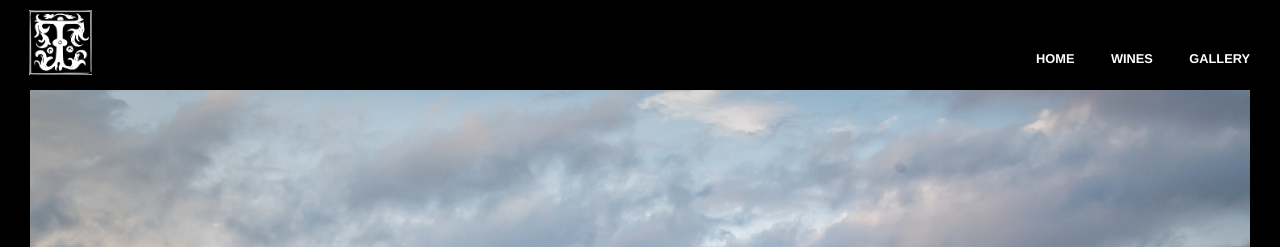
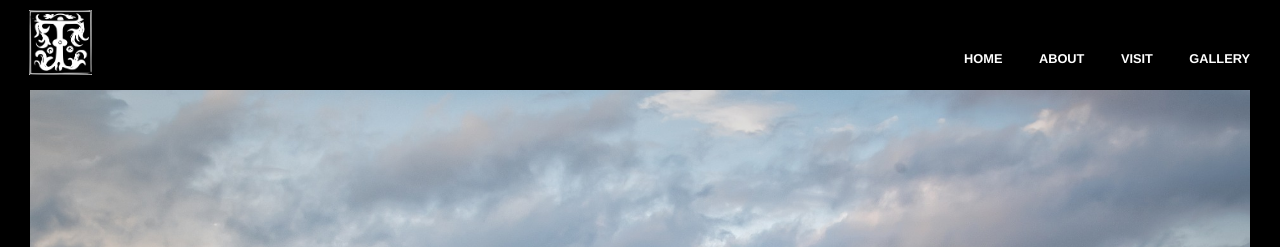
Before and after one commit to AnjanaLP/vineyard-website, a Jekyll site: the page built from index.html, in a window 1280 px wide and 900 px high. Shown: the top 247 px of the window. Built offline with Jekyll 4.4.1, drawn with Linux system fonts in a browser that asks for light colours.

Commit message:
add about and visit nav links with scrolling to section

```diff
--- a/_includes/nav_links.html
+++ b/_includes/nav_links.html
@@ -1,3 +1,4 @@
 <li><a href="/">Home</a></li>
-<li><a href="#">Wines</a></li>
-<li><a href="#">Gallery</a></li>
+<li><a href="#about">About</a></li>
+<li><a href="#visit">Visit</a></li>
+<li><a href="/gallery">Gallery</a></li>
--- a/css/main.css
+++ b/css/main.css
@@ -51,7 +51,10 @@ a img {
 html {
   box-shadow: 0 0 0 30px black inset;
   padding: 0 30px;
+  scroll-behavior: smooth;
+  scroll-padding-top: 10vh;
 }
+
 body {
   display: flex;
   flex-direction: column;
@@ -182,7 +185,7 @@ h2 ~ p {
 .about-section {
   background-color: rgba(119, 136, 153, 0.3);
   color: #6c757d;
-  padding: 7vh 30px;
+  padding: 4rem 30px;
 }
 .about-title {
   font-size: 2em;
@@ -203,25 +206,27 @@ h2 ~ p {
 }
 .visit-wrapper {
   overflow: hidden;
+  padding-bottom: 4rem;
 }
 .visit-copy {
   font-size: 0.85em;
 }
 .visit-section {
   color: #6c757d;
-  margin: 5rem auto;
+  margin: auto;
   width: 90vw;
 }
 .visit-section h2 {
   font-size: 2em;
   font-weight: 200;
   margin-bottom: 1.5rem;
+  padding-top: 4rem;
   text-align: center;
 }
 .visit-box {
   box-sizing: border-box;
   float: left;
-  margin: 6rem 0 0;
+  margin: 4rem 0 0;
   padding: 0 3%;
   width: 33%;
 }
--- a/index.html
+++ b/index.html
@@ -8,7 +8,7 @@ layout: default
   </div>
 </div>
 
-<div class="about-section">
+<div id="about" class="about-section">
   <h1 class="about-title">The Estate</h1>
   <div class="about-copy">
     <p >
@@ -30,7 +30,8 @@ layout: default
     </p>
   </div>
 </div>
-<div class="visit-section">
+
+<div id="visit"class="visit-section">
   <h2>Visit us</h2>
   <p class="visit-description">
     Sed ut perspiciatis unde omnis iste natus error sit voluptatem accusantium
```
